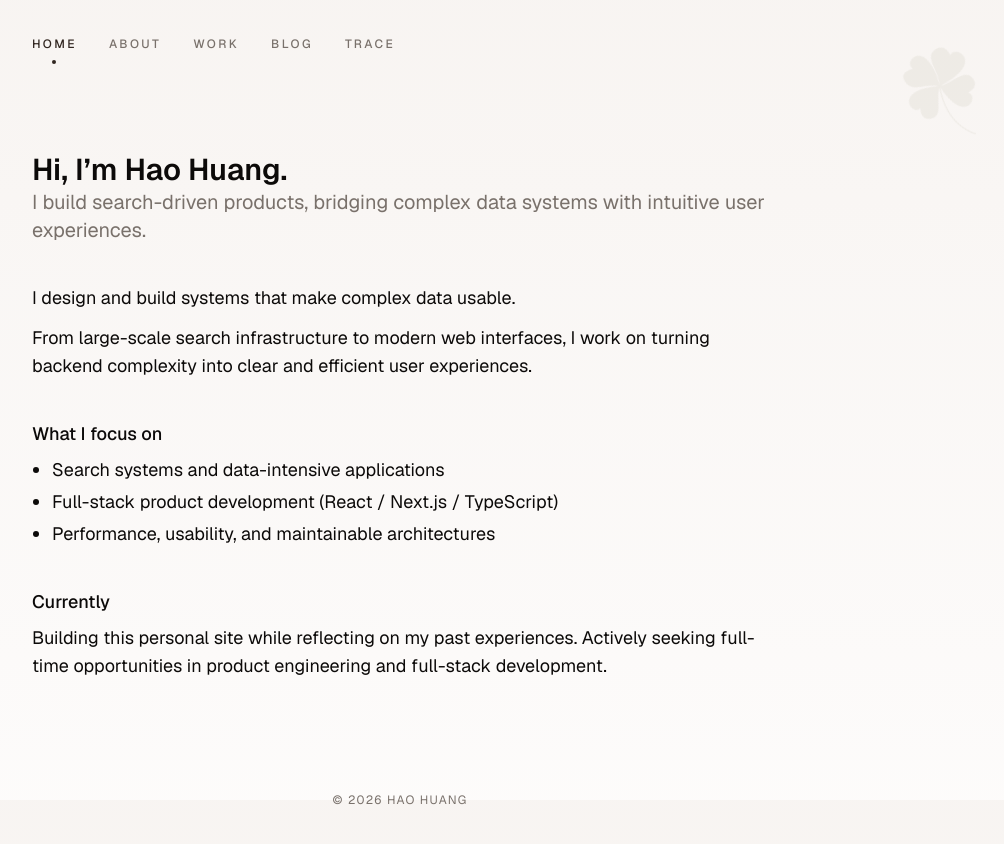
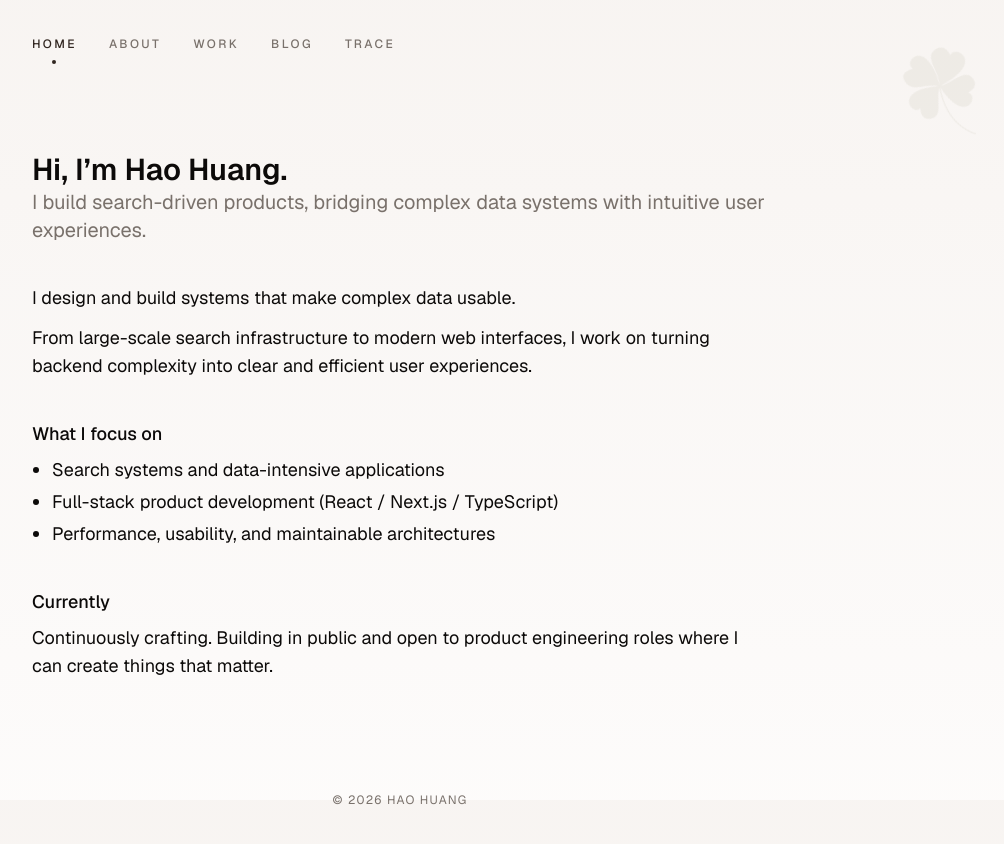
Before and after one commit to coolKIH/hao-portfolio, a Next.js app: page / in a window 1280 px wide. Shown: the top 844 px of the page, without its empty margins (240-1244 px from the left). Built offline with nearby package versions, Linux system fonts and the light colour scheme.

Commit message:
refactor(home): update "Currently" section
- Update the "Currently" section to reflect ongoing efforts and openness to product engineering roles, emphasizing continuous crafting and building in public.

```diff
--- a/src/app/(home)/page.tsx
+++ b/src/app/(home)/page.tsx
@@ -39,7 +39,7 @@ export default function Home() {
           Currently
         </h2>
         <p className="text-lg text-foreground">
-          Building this personal site while reflecting on my past experiences. Actively seeking full-time opportunities in product engineering and full-stack development.
+          Continuously crafting. Building in public and open to product engineering roles where I can create things that matter.
         </p>
       </section>
     </div>
```
